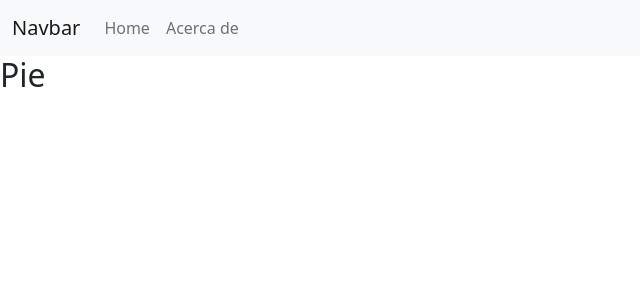
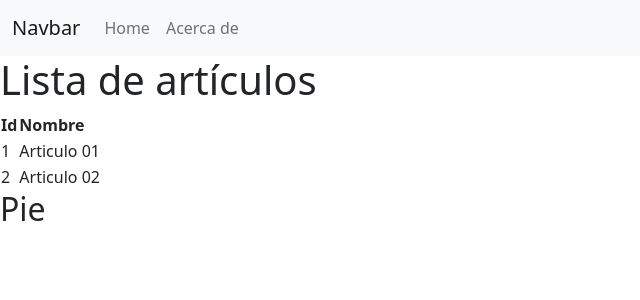
Before and after one commit to Scandel6/HolaAngular, an Angular app: page /articulos in a window 1280 px wide. Before the commit this address led to /. Shown: the top 300 px of the page, without its empty margins (0-640 px from the left). Built offline with nearby package versions, Linux system fonts and the light colour scheme.

Commit message:
Passing parameters through URL

```diff
--- a/src/app/app.module.ts
+++ b/src/app/app.module.ts
@@ -7,6 +7,8 @@ import { HomeComponent } from './home/home.component';
 import { AcercaDeComponent } from './acerca-de/acerca-de.component';
 import { NavbarComponent } from './layouts/navbar/navbar.component';
 import { FooterComponent } from './layouts/footer/footer.component';
+import { ArticuloListComponent } from './articulo/articulo-list/articulo-list.component';
+import { ArticuloFormComponent } from './articulo/articulo-form/articulo-form.component';
 
 @NgModule({
   declarations: [
@@ -14,7 +16,9 @@ import { FooterComponent } from './layouts/footer/footer.component';
     HomeComponent,
     AcercaDeComponent,
     NavbarComponent,
-    FooterComponent
+    FooterComponent,
+    ArticuloListComponent,
+    ArticuloFormComponent
   ],
   imports: [
     BrowserModule,
--- /dev/null
+++ b/src/app/articulo/articulo-form/articulo-form.component.html
@@ -0,0 +1,4 @@
+<h1>Ficha de artículo</h1>
+<p>
+    Identificador de artículo: {{idArticulo}}
+</p>
--- /dev/null
+++ b/src/app/articulo/articulo-form/articulo-form.component.ts
@@ -0,0 +1,24 @@
+import { Component, OnInit } from '@angular/core';
+import { ActivatedRoute } from '@angular/router';//Para ver si la ruta que lo conecta se ha activado
+
+@Component({
+  selector: 'app-articulo-form',
+  templateUrl: './articulo-form.component.html',
+  styleUrls: ['./articulo-form.component.scss']
+})
+export class ArticuloFormComponent implements OnInit {
+
+  //? hace que sea opcional porque no sabemos si nos lo va a enviar
+  idArticulo?: string;
+
+  constructor(
+    private route: ActivatedRoute
+  ) { }
+
+  ngOnInit(): void {
+    //Lo que le pedimos tiene que tener el mismo nombre que lo que le pasamos por app-routing.module.ts
+    //?? hace que si no tiene valor le asigna undefined
+    this.idArticulo = this.route.snapshot.paramMap.get('idArticulo') ?? undefined;
+  }
+
+}
--- /dev/null
+++ b/src/app/articulo/articulo-list/articulo-list.component.html
@@ -0,0 +1,18 @@
+<h1>Lista de artículos</h1>
+<table>
+    <thead>
+        <th>Id</th>
+        <th>Nombre</th>
+    </thead>
+    <tbody>
+        <tr (click)="navegarAFicha(1)">
+            <td>1</td>
+            <td>Articulo 01</td>
+        </tr>
+        <tr (click)="navegarAFicha(2)">
+
+            <td>2</td>
+            <td>Articulo 02</td>
+        </tr>
+    </tbody>
+</table>
--- /dev/null
+++ b/src/app/articulo/articulo-list/articulo-list.component.ts
@@ -0,0 +1,24 @@
+import { Component, OnInit } from '@angular/core';
+import { Router } from '@angular/router'; //Para navegar entre componentes
+
+@Component({
+  selector: 'app-articulo-list',
+  templateUrl: './articulo-list.component.html',
+  styleUrls: ['./articulo-list.component.scss']
+})
+export class ArticuloListComponent implements OnInit {
+
+  constructor(
+    private rotuer:Router
+  ) {
+  }
+
+  ngOnInit(): void {
+  }
+
+  public navegarAFicha(idArticulo: number):void {
+    //Navegamos al componente de path articulo-ficha pasándole el idArticulo a articulo-form
+    this.rotuer.navigate(['articulo-ficha', idArticulo]);
+  }
+
+}
```
Also changed, not shown: src/app/app-routing.module.ts (+6 -2 lines), src/app/articulo/articulo-form/articulo-form.component.scss (added), src/app/articulo/articulo-list/articulo-list.component.scss (added), 2 other files (tests, documents, lock files or other folders).
